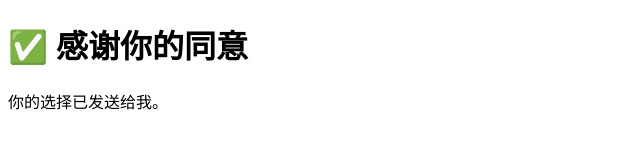
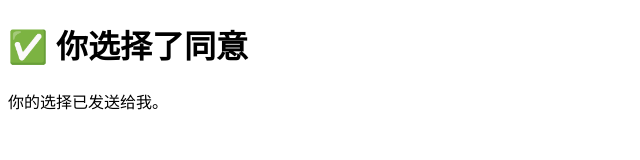
Before and after one commit to YUN-007400/A, a plain HTML site: page index.html in a window 1280 px wide. Shown: the whole page, without its empty margins (0-640 px from the left). Drawn offline with nearby package versions, Linux system fonts and the light colour scheme.

Commit message:
Update index.html

```diff
--- a/index.html
+++ b/index.html
@@ -6,7 +6,7 @@
   <script src="https://cdn.jsdelivr.net/npm/emailjs-com@3/dist/email.min.js"></script>
 </head>
 <body>
-  <h1>✅ 感谢你的同意</h1>
+  <h1>✅ 你选择了同意</h1>
   <p>你的选择已发送给我。</p>
 
   <script>
```
